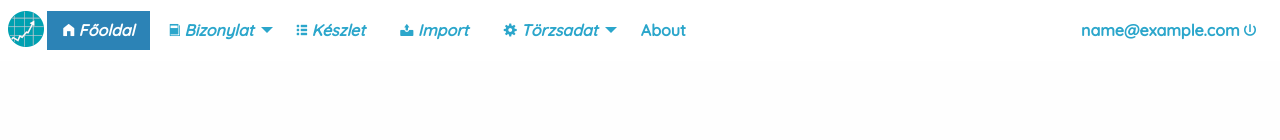
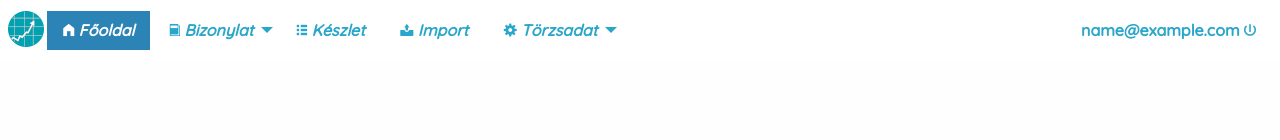
Before and after one commit to rrd108/stockr-vue, a Vue app: page /hu in a window 1280 px wide. Shown: the top 140 px of the page. Built offline with nearby package versions, Linux system fonts and the light colour scheme; no server answers; sample sign-in values are in the browser's storage.

Commit message:
about link removed

```diff
--- a/src/components/StockRheader.vue
+++ b/src/components/StockRheader.vue
@@ -35,7 +35,6 @@
                           </ul>
                         </transition>
                       </li>
-                      <li><router-link :to="`/${$i18n.locale}/about`">About</router-link></li>
                   </ul>
               </div>
 
```
